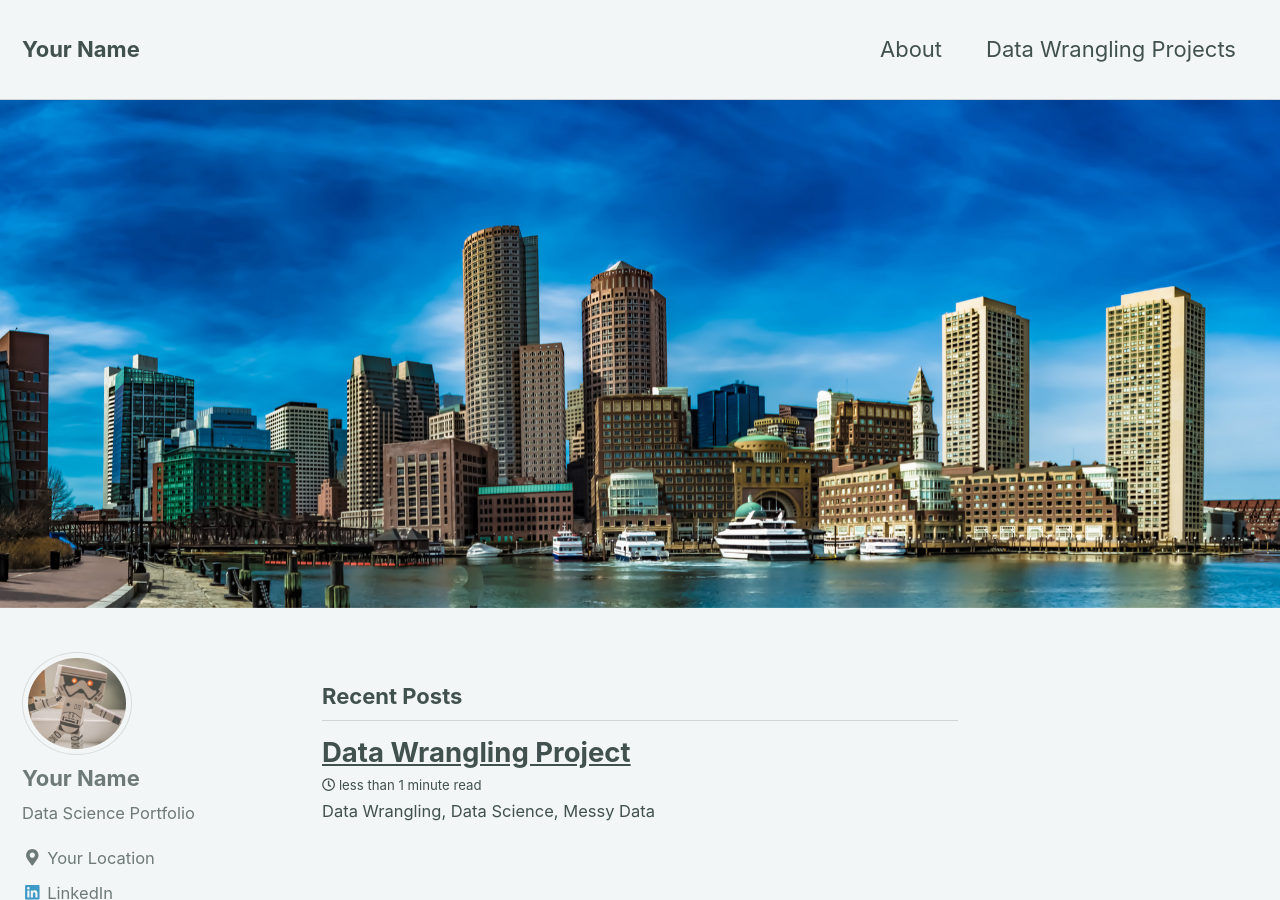
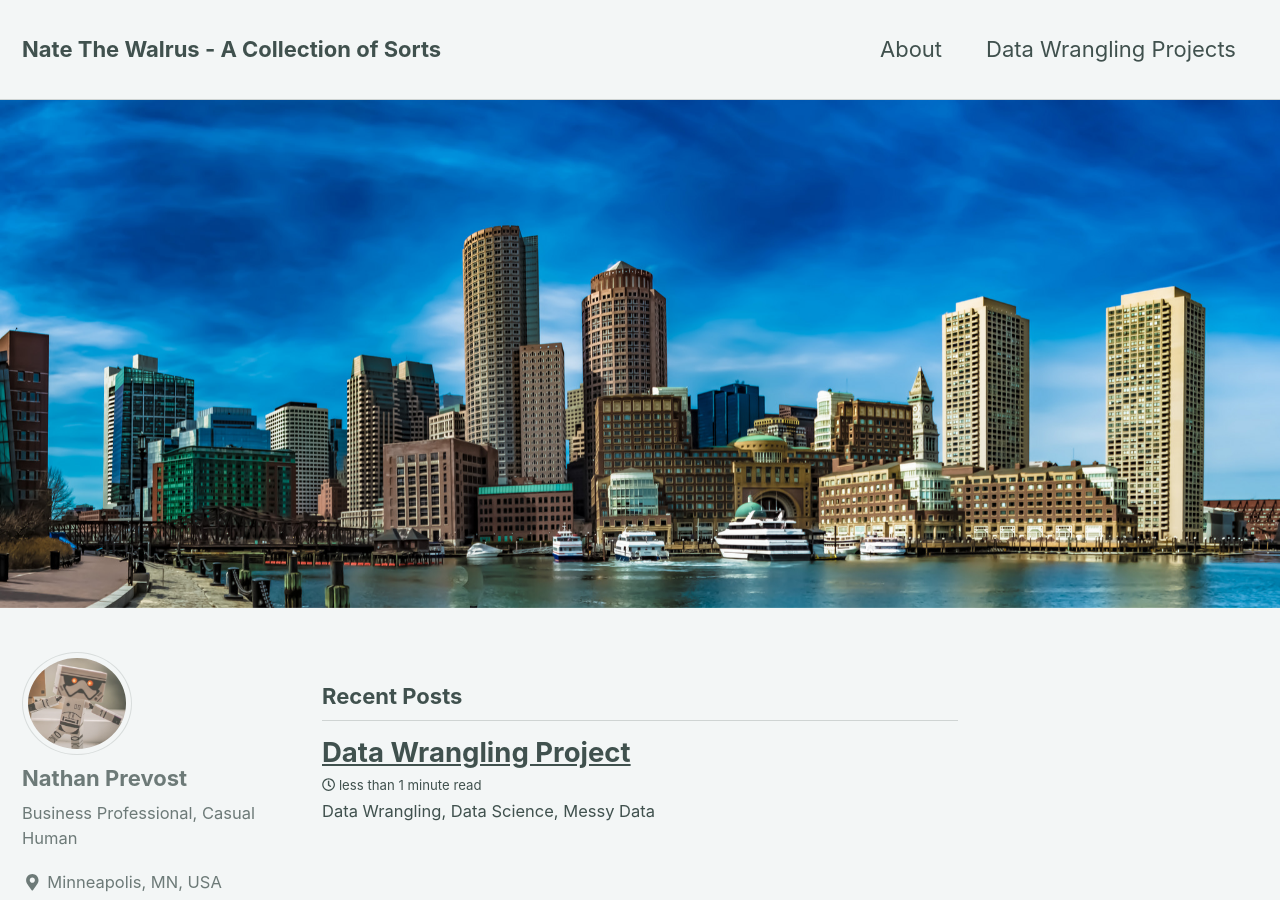
Before and after one commit to Nate-The-Walrus/Nate-The-Walrus.github.io, a Jekyll site: the page built from index.html, in a window 1280 px wide and 900 px high. Built offline with Jekyll 4.4.1, drawn with Linux system fonts in a browser that asks for light colours; nearby versions of some CDN libraries; the list of posts is cut into pages by our own code; some of the changed text lies outside the part shown.

Commit message:
new changes

```diff
--- a/_config.yml
+++ b/_config.yml
@@ -9,10 +9,10 @@
 
 # Site Settings
 locale                   : "en-US"
-title                    : "Your Name"
+title                    : "Nate The Walrus - A Collection of Sorts"
 title_separator          : "-"
-name                     : "Your Name"
-description              : "Data Science Portfolio"
+name                     : "Nathan Prevost"
+description              : "A Website All For Me"
 url                      : # the base hostname & protocol for your site e.g. "https://mmistakes.github.io"
 baseurl                  : # the subpath of your site, e.g. "/blog"
 repository               : # GitHub username/repo-name e.g. "mmistakes/minimal-mistakes"
@@ -84,11 +84,11 @@
 
 # Site Author
 author:
-  name             : "Your Name"
+  name             : "Nathan Prevost"
   avatar           : "/images/bio-pic-2.jpg" # path of avatar image, e.g. "/assets/images/bio-photo.jpg"
-  bio              : "Data Science Portfolio"
-  location         : "Your Location"
-  email            :
+  bio              : "Business Professional, Casual Human"
+  location         : "Minneapolis, MN, USA"
+  email            : "prevo027@umn.edu"
   uri              :
   home             : # null (default), "absolute or relative url to link to author home"
   bitbucket        :
@@ -97,13 +97,13 @@
   flickr           :
   facebook         :
   foursquare       :
-  github           : "Your Github"
+  github           : "Nate-The-Walrus"
   gitlab           :
   google_plus      :
   keybase          :
-  instagram        :
+  instagram        : "nathan_prevost"
   lastfm           :
-  linkedin         : "dataoptimal" # "john-doe-12345678" (the last part of your profile url, e.g. https://www.linkedin.com/in/john-doe-12345678)
+  linkedin         : "nathan-prevost-a836bb136/"  # "john-doe-12345678" (the last part of your profile url, e.g. https://www.linkedin.com/in/john-doe-12345678)
   pinterest        :
   soundcloud       :
   stackoverflow    : # "123456/username" (the last part of your profile url, e.g. https://stackoverflow.com/users/123456/username)
```
